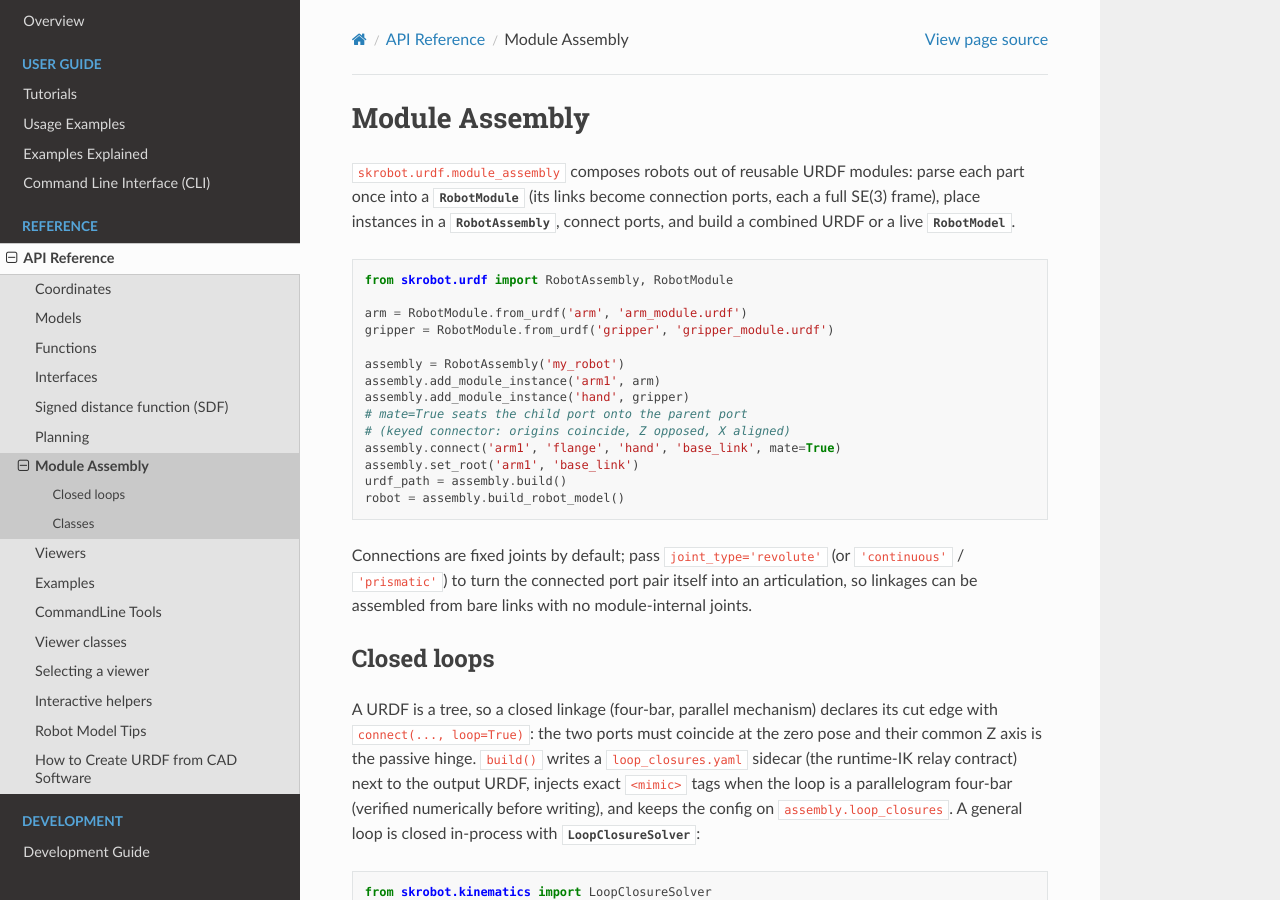
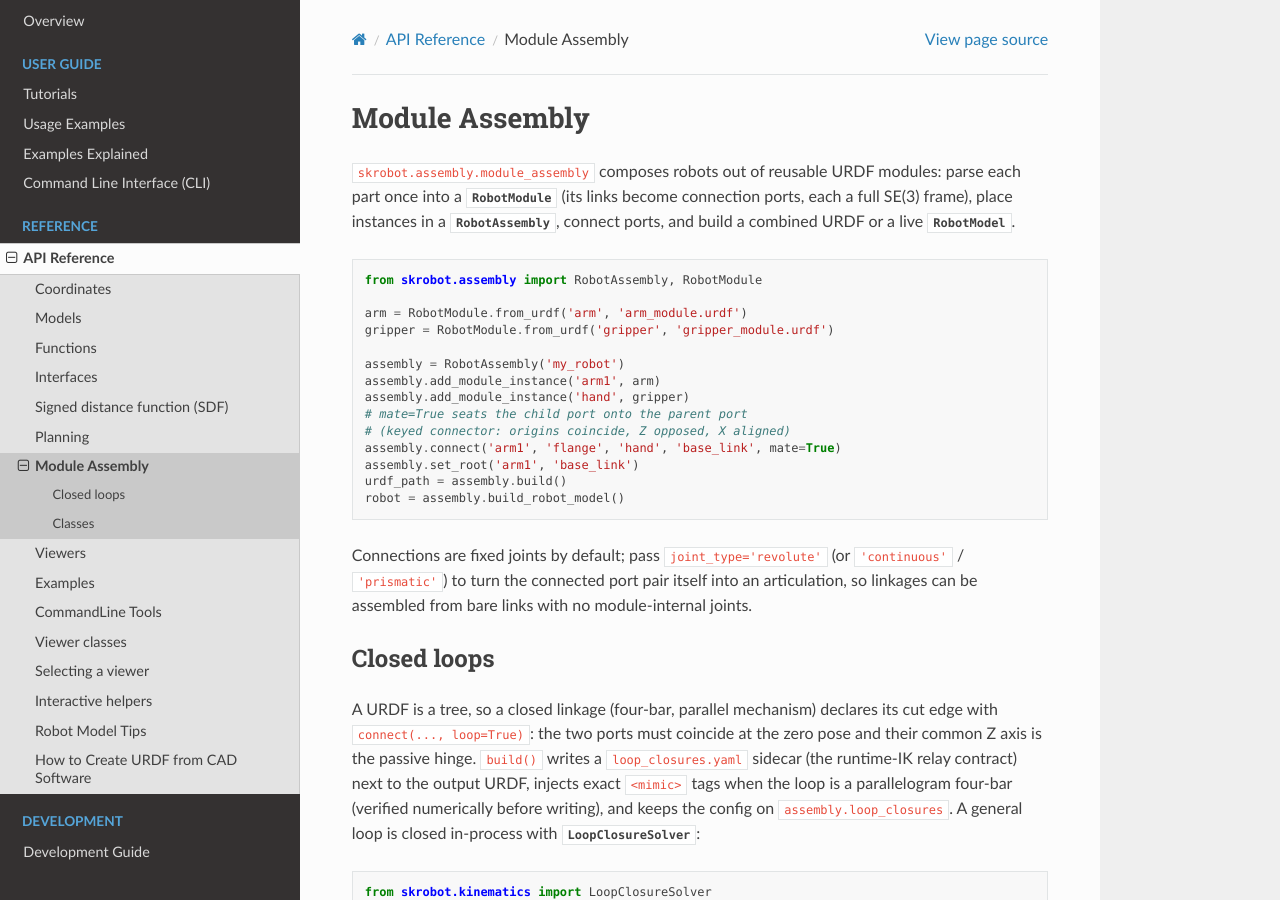
Before and after one commit to iory/scikit-robot, a Sphinx documentation site: the page built from docs/source/reference/module_assembly.rst, in a window 1280 px wide and 900 px high. Built offline with Sphinx 7.4.7 and the Read the Docs theme 3.1.0, drawn with Linux system fonts in a browser that asks for light colours.

Commit message:
Point loop-closure docs and callers at skrobot.assembly

```diff
--- a/docs/source/reference/module_assembly.rst
+++ b/docs/source/reference/module_assembly.rst
@@ -1,15 +1,15 @@
 Module Assembly
 ===============
 
-``skrobot.urdf.module_assembly`` composes robots out of reusable URDF
-modules: parse each part once into a :class:`~skrobot.urdf.RobotModule`
+``skrobot.assembly.module_assembly`` composes robots out of reusable URDF
+modules: parse each part once into a :class:`~skrobot.assembly.RobotModule`
 (its links become connection ports, each a full SE(3) frame), place
-instances in a :class:`~skrobot.urdf.RobotAssembly`, connect ports, and
+instances in a :class:`~skrobot.assembly.RobotAssembly`, connect ports, and
 build a combined URDF or a live :class:`~skrobot.model.RobotModel`.
 
 .. code-block:: python
 
-   from skrobot.urdf import RobotAssembly, RobotModule
+   from skrobot.assembly import RobotAssembly, RobotModule
 
    arm = RobotModule.from_urdf('arm', 'arm_module.urdf')
    gripper = RobotModule.from_urdf('gripper', 'gripper_module.urdf')
@@ -61,8 +61,8 @@ Classes
    :toctree: generated/
    :nosignatures:
 
-   skrobot.urdf.Port
-   skrobot.urdf.RobotModule
-   skrobot.urdf.Connection
-   skrobot.urdf.RobotAssembly
+   skrobot.assembly.Port
+   skrobot.assembly.RobotModule
+   skrobot.assembly.Connection
+   skrobot.assembly.RobotAssembly
    skrobot.kinematics.LoopClosureSolver
```
Also changed, not shown: 3 other files.
